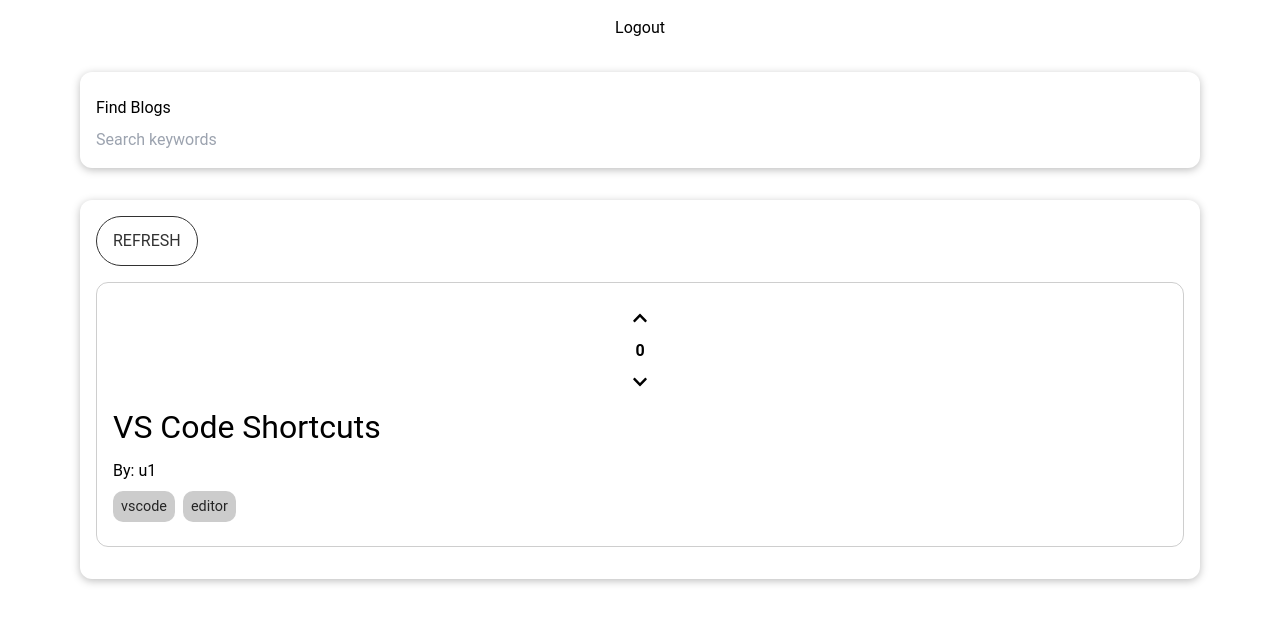
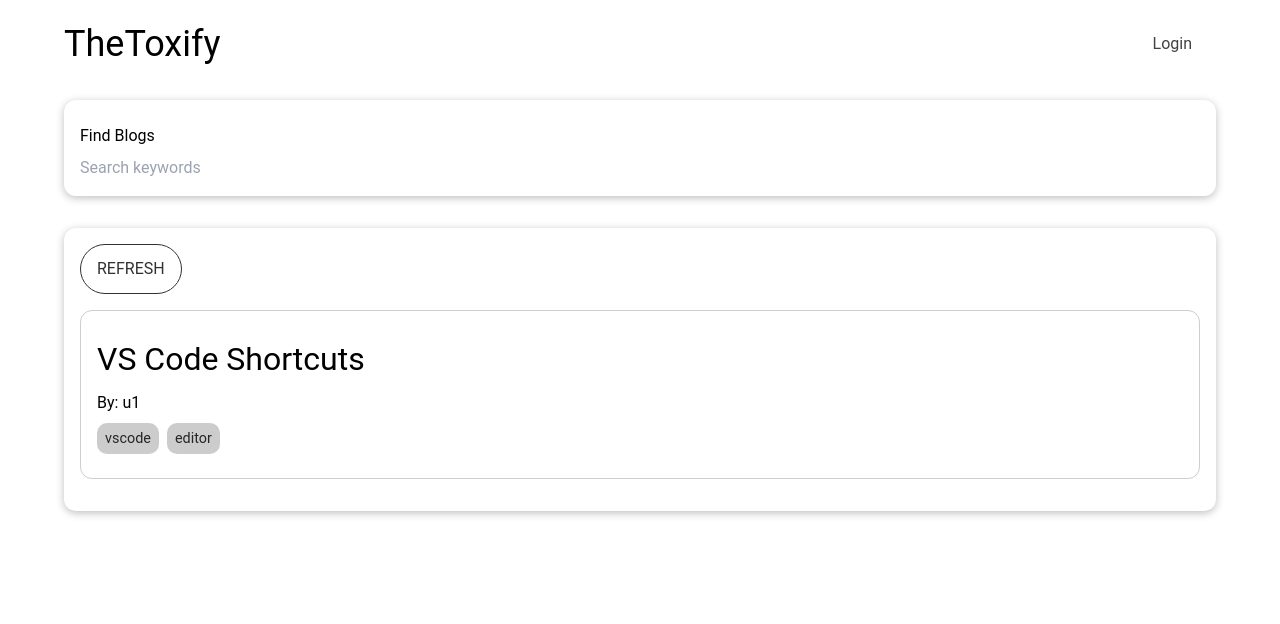
Before and after one commit to manasvi2001/thetoxify-client, a Vue app: page /blogs in a window 1280 px wide. Shown: the top 624 px of the page. Built offline with nearby package versions, Linux system fonts and the light colour scheme; no server answers.

Commit message:
Merged in feature/googleAuth (pull request #1)
Fixed google login and added header

* Fixed google login and added header

```diff
--- a/src/App.vue
+++ b/src/App.vue
@@ -1,9 +1,14 @@
 <template>
-  <router-view></router-view>
+  <section class="container mx-auto py-5 max-w-6xl">
+    <home></home>
+  </section>
 </template>
 
 <script>
+import Home from "./components/home/Home.vue";
+
 export default {
+  components: { Home },
   name: "App",
 };
 </script>
--- a/src/components/blogs/AllBlogs.vue
+++ b/src/components/blogs/AllBlogs.vue
@@ -1,16 +1,4 @@
 <template>
-  <section>
-    <div
-      v-if="isLoggedIn"
-      class="mt-4 text-center cursor-pointer"
-      @click="googleSignIn"
-    >
-      Login
-    </div>
-    <div v-else class="mt-4 text-center cursor-pointer" @click="googleSignOut">
-      Logout
-    </div>
-  </section>
   <section>
     <blog-filter @change-filter="setFilter"></blog-filter>
   </section>
@@ -39,7 +27,6 @@
 </template>
 
 <script>
-import firebase from "firebase";
 import BlogItem from "./widgets/BlogItem.vue";
 import BlogFilter from "./widgets/BlogFilter.vue";
 
@@ -49,44 +36,9 @@
   data() {
     return {
       searchFilter: "",
-      isLoggedIn: false,
     };
   },
   methods: {
-    googleSignIn() {
-      let provider = new firebase.auth.GoogleAuthProvider();
-      provider.setCustomParameters({
-        prompt: "select_account",
-      });
-      firebase
-        .auth()
-        .signInWithPopup(provider)
-        .then((result) => {
-          /** @type {firebase.auth.OAuthCredential} */
-          var credential = result.credential;
-
-          // This gives you a Google Access Token. You can use it to access the Google API.
-          var token = credential.accessToken;
-          // The signed-in user info.
-          var user = result.user;
-          console.log(user);
-          // ...
-        })
-        .catch((error) => {
-          // Handle Errors here.
-          var errorCode = error.code;
-          var errorMessage = error.message;
-          // The email of the user's account used.
-          var email = error.email;
-          // The firebase.auth.AuthCredential type that was used.
-          var credential = error.credential;
-          console.error(error);
-          // ...
-        });
-    },
-    googleSignOut() {
-      firebase.auth().signOut();
-    },
     setFilter(searchString) {
       this.searchFilter = searchString;
     },
@@ -95,16 +47,6 @@
     },
     updateDislike(id) {
       this.$store.dispatch("blogs/updateDislike", id);
-    },
-    created() {
-      firebase.auth().onAuthStateChanged((user) => {
-        alert("Yay");
-        if (user) {
-          this.isLoggedIn = true; // if we have a user
-        } else {
-          this.isLoggedIn = false; // if we do not
-        }
-      });
     },
   },
   computed: {
--- a/src/components/blogs/widgets/BlogItem.vue
+++ b/src/components/blogs/widgets/BlogItem.vue
@@ -1,7 +1,7 @@
 <template>
   <li>
     <div class="media">
-      <div class="media-left mx-0">
+      <!-- <div class="media-left mx-0">
         <div class="columns my-0 min-width-100">
           <div class="column rows py-0 centered-text">
             <div class="mt-0 c-pointer" @click="updateLike">
@@ -15,7 +15,7 @@
             </div>
           </div>
         </div>
-      </div>
+      </div> -->
       <div class="media-content">
         <div class="content">
           <router-link :to="blogLink">
--- /dev/null
+++ b/src/components/home/Home.vue
@@ -0,0 +1,96 @@
+<template>
+  <section class="text-center">
+    <base-header title="TheToxify" :navItems="navItems"></base-header>
+  </section>
+  <section>
+    <router-view></router-view>
+  </section>
+</template>
+
+<script>
+import firebase from "firebase";
+
+export default {
+  name: "Home",
+  data() {
+    return {
+      isLoggedIn: false,
+      navItems: [
+        {
+          title: "Login",
+          link: false,
+          to: "",
+          callback: this.googleSignIn,
+        },
+      ],
+    };
+  },
+  created() {
+    firebase.auth().onAuthStateChanged((user) => {
+      if (user) {
+        this.isLoggedIn = true; // if we have a user
+        this.navItems = [
+          {
+            title: "Create Blog",
+            link: true,
+            to: "/createBlog",
+            callback: null,
+          },
+          {
+            title: "Logout",
+            link: false,
+            to: "",
+            callback: this.googleSignOut,
+          },
+        ];
+      } else {
+        this.isLoggedIn = false; // if we do not
+        this.navItems = [
+          {
+            title: "Login",
+            link: false,
+            to: "",
+            callback: this.googleSignIn,
+          },
+        ];
+      }
+    });
+  },
+  methods: {
+    googleSignIn() {
+      let provider = new firebase.auth.GoogleAuthProvider();
+      provider.setCustomParameters({
+        prompt: "select_account",
+      });
+      firebase
+        .auth()
+        .signInWithPopup(provider)
+        .then((result) => {
+          /** @type {firebase.auth.OAuthCredential} */
+          var credential = result.credential;
+
+          // This gives you a Google Access Token. You can use it to access the Google API.
+          var token = credential.accessToken;
+          // The signed-in user info.
+          var user = result.user;
+          console.log(user);
+          // ...
+        })
+        .catch((error) => {
+          // Handle Errors here.
+          var errorCode = error.code;
+          var errorMessage = error.message;
+          // The email of the user's account used.
+          var email = error.email;
+          // The firebase.auth.AuthCredential type that was used.
+          var credential = error.credential;
+          console.error(error);
+          // ...
+        });
+    },
+    googleSignOut() {
+      firebase.auth().signOut();
+    },
+  },
+};
+</script>
--- a/src/components/ui/BaseButton.vue
+++ b/src/components/ui/BaseButton.vue
@@ -1,5 +1,5 @@
 <template>
-  <button v-if="!link" :class="mode">
+  <button v-if="!link" :class="mode" @click="callback">
     <slot></slot>
   </button>
   <router-link v-else :to="to" :class="mode">
@@ -25,6 +25,11 @@
       type: String,
       required: false,
       default: "/",
+    },
+    callback: {
+      type: Function,
+      required: false,
+      default: null,
     },
   },
 };
--- a/src/components/ui/BaseCard.vue
+++ b/src/components/ui/BaseCard.vue
@@ -16,6 +16,6 @@
   box-shadow: 0 2px 8px rgba(0, 0, 0, 0.26);
   padding: 1rem;
   margin: 2rem auto;
-  max-width: 70rem;
+  max-width: 72rem;
 }
 </style>
--- /dev/null
+++ b/src/components/ui/BaseHeader.vue
@@ -0,0 +1,45 @@
+<template>
+  <div class="flex flex-row justify-between items-center mb-5">
+    <div class="text-4xl">
+      <router-link to="/">{{ title }}</router-link>
+    </div>
+    <div v-if="showNavBar" class="flex-none">
+      <base-button
+        v-for="navItem in navItems"
+        :key="navItem.title"
+        mode="flat"
+        :to="navItem.to"
+        :link="navItem.link"
+        :callback="navItem.callback"
+      >
+        {{ navItem.title }}
+      </base-button>
+    </div>
+  </div>
+</template>
+
+<script>
+export default {
+  name: "BaseHeader",
+  props: {
+    title: {
+      type: String,
+      default: "",
+      required: true,
+    },
+    navItems: {
+      type: Array,
+      default: [],
+      required: false,
+    },
+  },
+  computed: {
+    showNavBar() {
+      return this.navItems.length > 0;
+    },
+  },
+};
+</script>
+
+<style lang="scss" scoped>
+</style>
--- a/src/main.js
+++ b/src/main.js
@@ -5,6 +5,7 @@
 
 import App from './App.vue';
 import { QuillEditor } from "@vueup/vue-quill";
+import BaseHeader from './components/ui/BaseHeader.vue';
 import BaseCard from './components/ui/BaseCard.vue';
 import BaseButton from './components/ui/BaseButton.vue';
 import BaseBadge from './components/ui/BaseBadge.vue';
@@ -16,13 +17,13 @@
 import { faChevronUp, faChevronDown } from "@fortawesome/free-solid-svg-icons";
 
 var firebaseConfig = {
-  "apiKey": process.env.API_KEY,
-  "authDomain": process.env.AUTH_DOMAIN,
-  "projectId": process.env.PROJECT_ID,
-  "storageBucket": process.env.STORAGE_BUCKET,
-  "messagingSenderId": process.env.MESSAGING_SENDER_ID,
-  "appId": process.env.APP_ID,
-  "measurementId": process.env.MEASUREMENT_ID
+  "apiKey": import.meta.env.VITE_API_KEY,
+  "authDomain": import.meta.env.VITE_AUTH_DOMAIN,
+  "projectId": import.meta.env.VITE_PROJECT_ID,
+  "storageBucket": import.meta.env.VITE_STORAGE_BUCKET,
+  "messagingSenderId": import.meta.env.VITE_MESSAGING_SENDER_ID,
+  "appId": import.meta.env.VITE_APP_ID,
+  "measurementId": import.meta.env.VITE_MEASUREMENT_ID
 }
 
 firebase.initializeApp(firebaseConfig);
@@ -33,6 +34,7 @@
 app.use(router);
 app.use(store);
 
+app.component('base-header', BaseHeader);
 app.component('base-card', BaseCard);
 app.component('base-button', BaseButton);
 app.component('base-badge', BaseBadge);
```
